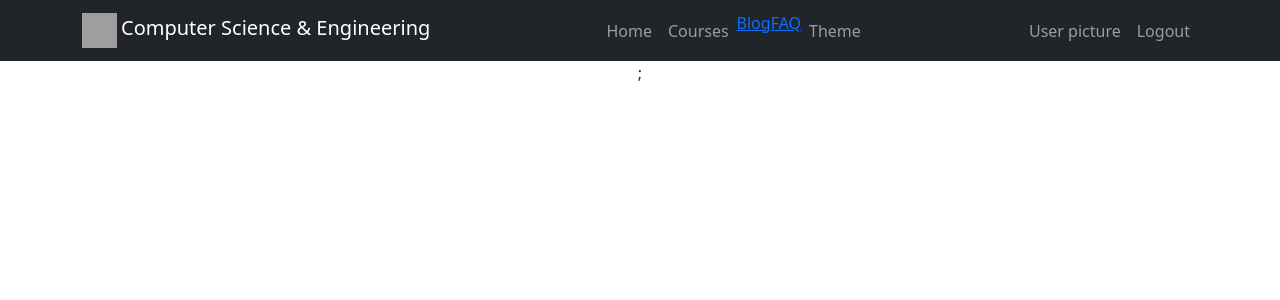
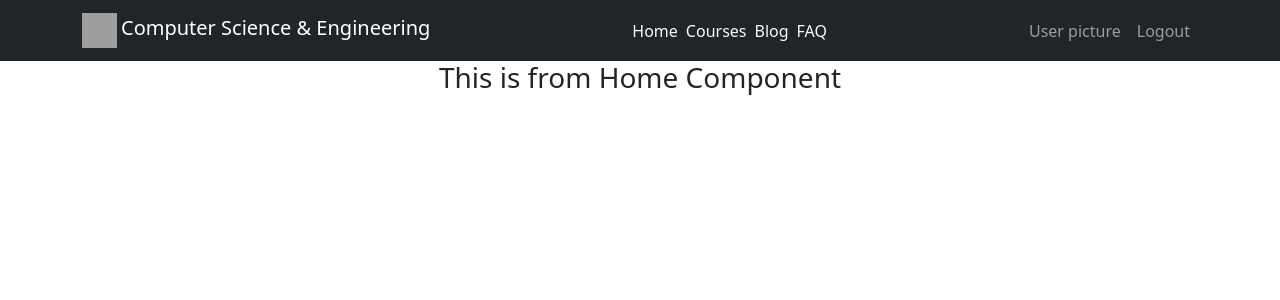
Before and after one commit to rony9669/Course-Management-System-client-, a React (Create React App) app: page / in a window 1280 px wide. Shown: the top 300 px of the page. Built offline with nearby package versions, Linux system fonts and the light colour scheme; grey boxes are pictures that could not be loaded.

Commit message:
FAQ page  added

```diff
--- a/src/App.js
+++ b/src/App.js
@@ -5,7 +5,7 @@ import { RouterProvider } from "react-router-dom";
 function App() {
   return (
     <div className="App">
-      <RouterProvider router={routes}></RouterProvider>;
+      <RouterProvider router={routes}></RouterProvider>
     </div>
   );
 }
--- /dev/null
+++ b/src/Pages/Courses/Courses.js
@@ -0,0 +1,11 @@
+import React from "react";
+
+const Courses = () => {
+  return (
+    <div>
+      <h3>This is from course Component</h3>
+    </div>
+  );
+};
+
+export default Courses;
--- /dev/null
+++ b/src/Pages/Home/Home.js
@@ -0,0 +1,11 @@
+import React from "react";
+
+const Home = () => {
+  return (
+    <div>
+      <h3>This is from Home Component</h3>
+    </div>
+  );
+};
+
+export default Home;
--- a/src/Pages/Shared/Header/Header.js
+++ b/src/Pages/Shared/Header/Header.js
@@ -7,7 +7,7 @@ const Header = () => {
   return (
     <Navbar collapseOnSelect expand="lg" bg="dark" variant="dark">
       <Container>
-        <Navbar.Brand href="#home">
+        <Navbar.Brand>
           <img
             alt=""
             src="https://upload.wikimedia.org/wikipedia/commons/thumb/4/47/Deus_computer_engineering.png/1200px-Deus_computer_engineering.png"
@@ -19,12 +19,23 @@ const Header = () => {
         </Navbar.Brand>
         <Navbar.Toggle aria-controls="responsive-navbar-nav" />
         <Navbar.Collapse id="responsive-navbar-nav">
-          <Nav className=" mx-auto">
-            <Nav.Link href="#feat">Home</Nav.Link>
-            <Nav.Link href="#features">Courses</Nav.Link>
-            <Link to="/blog">Blog</Link>
-            <Link href="/FAQ">FAQ</Link>
-            <Nav.Link href="#pr">Theme</Nav.Link>
+          <Nav className=" mx-auto d-flex justify-content-evenly align-items-center text-decoration-none ">
+            <Link className="text-decoration-none me-2 text-light " to="/home">
+              Home
+            </Link>
+            <Link
+              className="text-decoration-none me-2 text-light"
+              to="/courses"
+            >
+              Courses
+            </Link>
+            <Link className="text-decoration-none me-2 text-light" to="/blog">
+              Blog
+            </Link>
+            <Link className="text-decoration-none me-2 text-light" to="/FAQ">
+              FAQ
+            </Link>
+            {/* <Link href="#pr">Theme</Link> */}
           </Nav>
           <Nav>
             <Nav.Link href="#deets" title="User NAME">
```
Also changed, not shown: src/Router/Router.js (+11 -1 lines).
